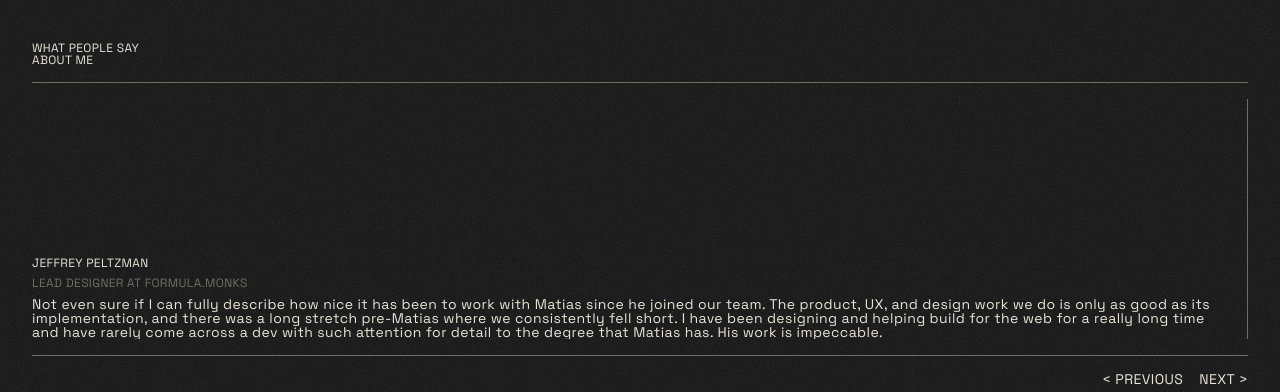
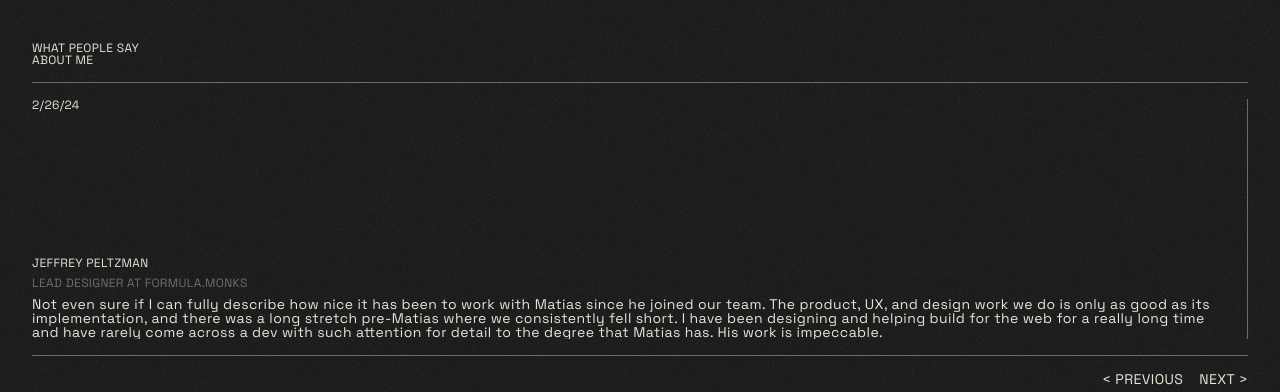
Before and after one commit to msallent/matnac.dev, a Next.js app: page / in a window 1280 px wide. Shown: the part 3654-4046 px from the top of the page. Built offline with nearby package versions, Linux system fonts and the light colour scheme.

Commit message:
Add review dates

```diff
--- a/src/components/Reviews.tsx
+++ b/src/components/Reviews.tsx
@@ -2,30 +2,35 @@ import { Carousel, CarouselItem } from "./Carousel";
 
 const REVIEWS = [
   {
+    date: "2/26/24",
     author: "Jeffrey Peltzman",
     position: "Lead Designer at Formula.Monks",
     message:
       "Not even sure if I can fully describe how nice it has been to work with Matias since he joined our team. The product, UX, and design work we do is only as good as its implementation, and there was a long stretch pre-Matias where we consistently fell short. I have been designing and helping build for the web for a really long time and have rarely come across a dev with such attention for detail to the degree that Matias has. His work is impeccable.",
   },
   {
+    date: "2/14/24",
     author: "Sara Taillon",
     position: "Managing Partner at Formula.Monks",
     message:
       "Matias is a super talented engineer who takes an interest in making things better, not just on the frontend, but in processes and ways of working within the team and beyond. He's one of the top FE engineers I've ever met. I'm grateful for all the work we've done together and I hope our paths cross again someday.",
   },
   {
+    date: "8/19/22",
     author: "Nicolas Ferrucci",
     position: "Product Owner at TheoremOne",
     message:
       "Matias consistently brings a positive attitude and a solution-oriented mindset, making it easy to collaborate and innovate. I appreciate his ability to mentor others, and it's clear that his contributions have made a lasting impact on our product and team dynamics.",
   },
   {
+    date: "8/30/24",
     author: "Simon Hunter",
     position: "Director of Engineering at ReflexAI",
     message:
       "Matias' leadership around this release has been exceptional - he's been checking in on all the issues regularly and has a solid understanding of the status of everything at each moment. This has an enormous impact on the entire company.",
   },
   {
+    date: "6/10/21",
     author: "Danielle Krieger",
     position: "Software Engineer at MediaMonks",
     message:
@@ -50,10 +55,14 @@ export function Reviews() {
         <Carousel>
           {REVIEWS.map((review, index) => (
             <CarouselItem key={index}>
-              <div className="flex h-60 flex-col justify-end gap-2">
-                <p>{review.author}</p>
-                <p className="text-secondary">{review.position}</p>
-                <p className="text-base normal-case">{review.message}</p>
+              <div className="flex h-60 flex-col justify-between gap-0.5">
+                <p>{review.date}</p>
+
+                <span className="flex flex-col gap-2">
+                  <p>{review.author}</p>
+                  <p className="text-secondary">{review.position}</p>
+                  <p className="text-base normal-case">{review.message}</p>
+                </span>
               </div>
             </CarouselItem>
           ))}
```
